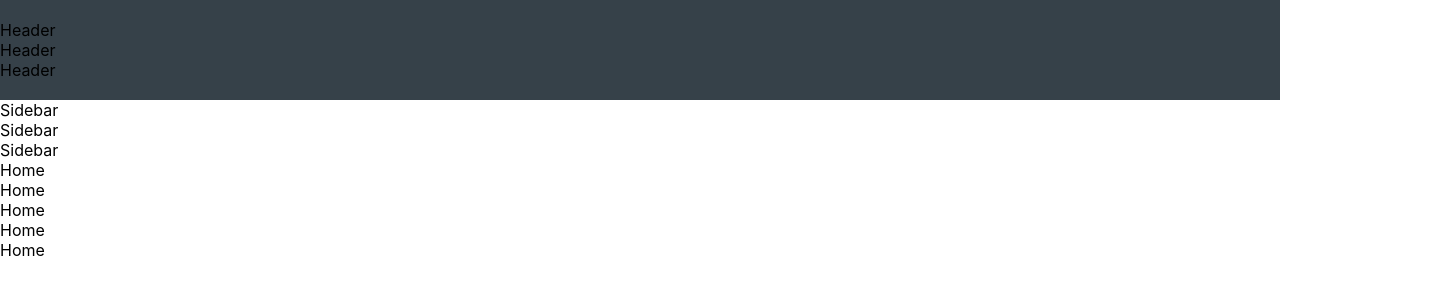
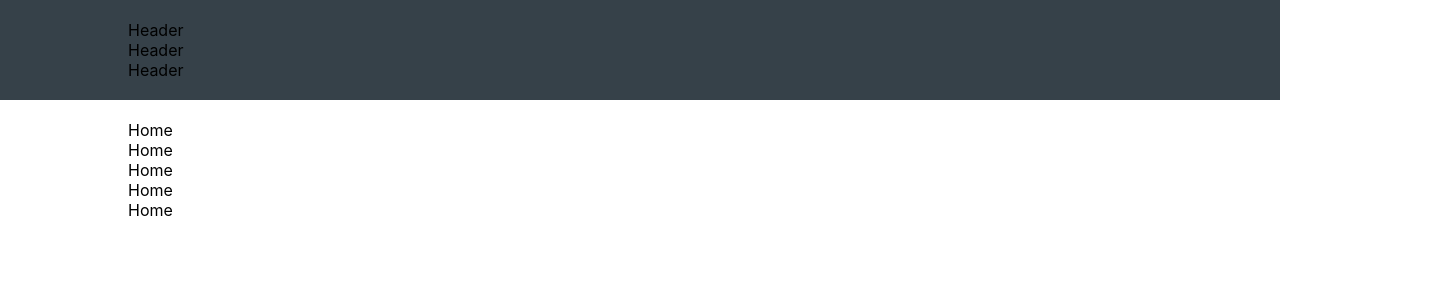
Before and after one commit to sean0923/react-testing-examples, a React (Create React App) app: page / in a window 1280 px wide. Shown: the top 300 px of the page, 1440 px wide, since content can reach past the window. Built offline with nearby package versions, Linux system fonts and the light colour scheme.

Commit message:
Clean up style

```diff
--- a/src/components/App.js
+++ b/src/components/App.js
@@ -2,6 +2,9 @@ import React, { Component } from 'react';
 import { BrowserRouter } from 'react-router-dom';
 
 import Layout from './Layout';
+
+
+
 
 class App extends Component {
   render() {
--- a/src/components/Layout.js
+++ b/src/components/Layout.js
@@ -2,23 +2,22 @@ import React from 'react';
 import styled from 'styled-components';
 
 import Header from './layout/Header';
-import Sidebar from './layout/Sidebar';
 import SwitchAndRoutes from './layout/SwitchAndRoutes';
 
-const Wrapper = styled.div`
-  & > div:not(:first-child) {
-    width: var(--width-app);
-    margin: 0 auto;
-  }
+const BodyWrapper = styled.div`
+  width: var(--width-app);
+  padding: 20px;
+  margin: 0 auto;
 `;
 
 const Layout = () => {
   return (
-    <Wrapper>
+    <div>
       <Header />
-      <Sidebar />
-      <SwitchAndRoutes />
-    </Wrapper>
+      <BodyWrapper>
+        <SwitchAndRoutes />
+      </BodyWrapper>
+    </div>
   );
 };
 
--- a/src/components/layout/Header.js
+++ b/src/components/layout/Header.js
@@ -8,6 +8,7 @@ const Wrapper = styled.div`
 
 const Container = styled.div`
   width: var(--width-app);
+  padding: 0 20px;
   margin: 0 auto;
 `;
 
--- a/src/css/variables.css
+++ b/src/css/variables.css
@@ -50,6 +50,6 @@
   --color-success-green: #A5BD83;
   --color-error-red: #db6a4b;
 
-  --width-app: 1440px;
+  --width-app: calc(1024px + 20px + 20px);
   ;
 }
--- a/src/index.js
+++ b/src/index.js
@@ -4,4 +4,5 @@ import './css/base.css';
 import './css/variables.css';
 import App from './components/App';
 
+
 ReactDOM.render(<App />, document.getElementById('root'));
```
